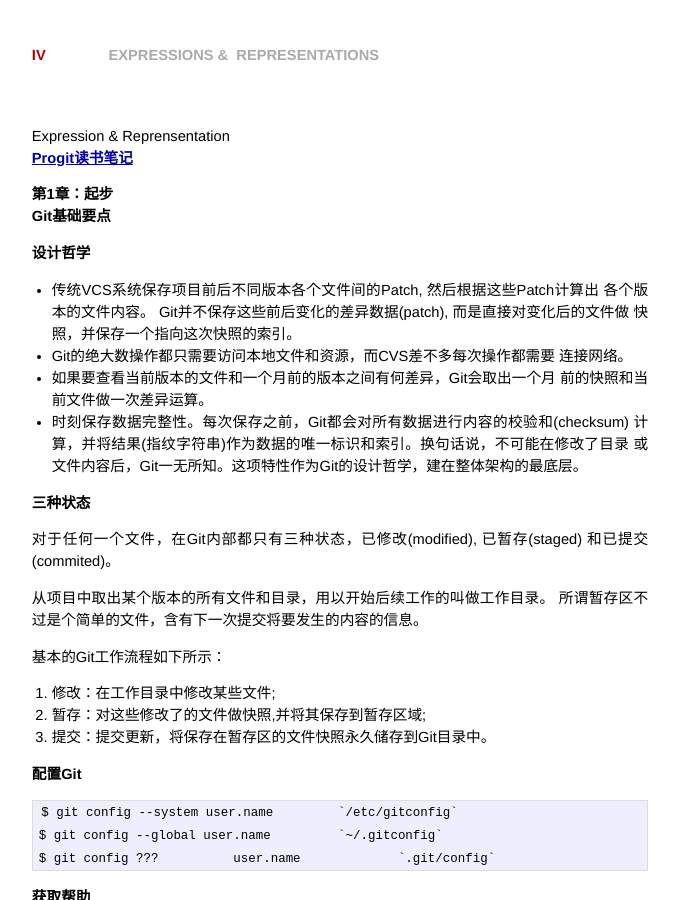
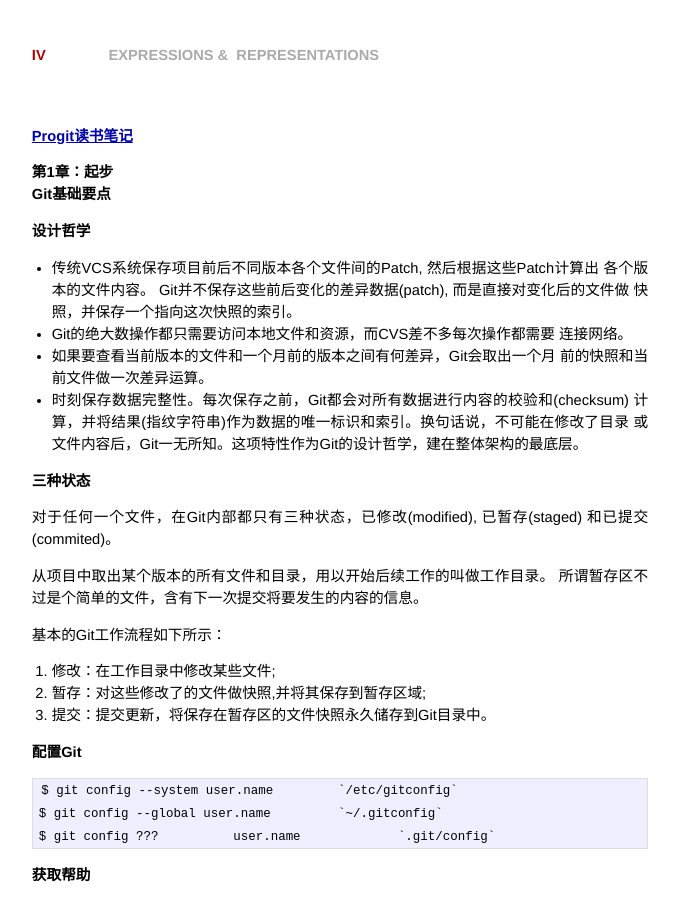
Before and after one commit to kidlj/awei, a Jekyll site: the page built from index.html, in a window 1280 px wide and 900 px high. Shown: the whole window, without its empty margins (300-979 px from the left). Built offline with Jekyll 4.4.1, drawn with Linux system fonts in a browser that asks for light colours; Markdown is read by kramdown in place of the engine named in the settings.

Commit message:
clean post.html

```diff
--- a/_layouts/post.html
+++ b/_layouts/post.html
@@ -3,7 +3,5 @@
 ---
 
 <div id="post">
-	{{ page.title }}
-	{{ page.time }}
 	{{ content }}
 </div>
```
